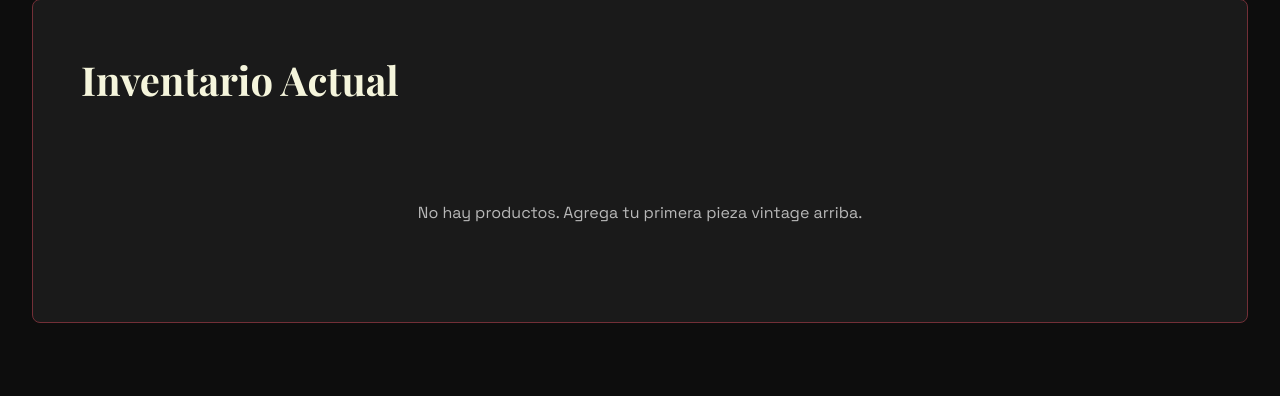
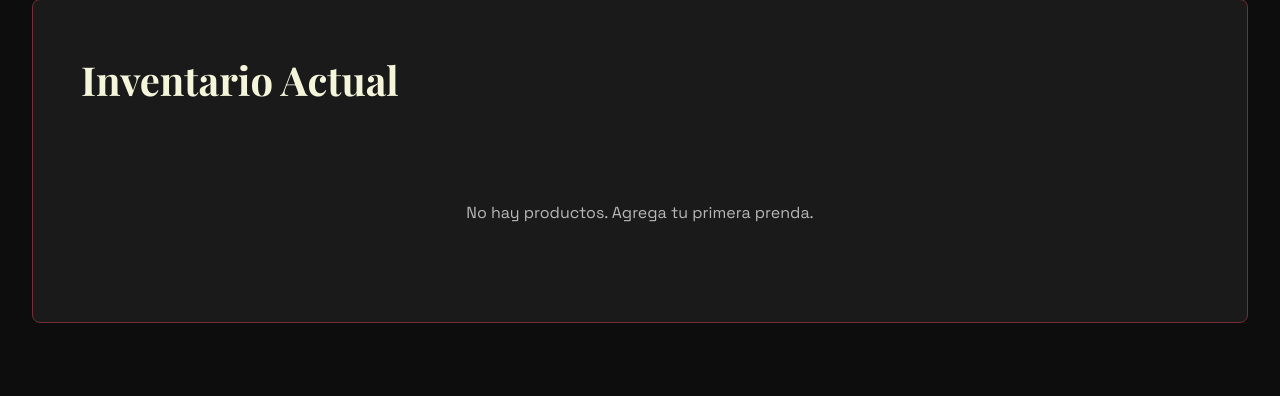
Before and after one commit to raesttleten/tienda-ropa-upcycling, a FastAPI app: page /admin in a window 1280 px wide. Shown: the part 1110-1506 px from the top of the page. Run offline with FastAPI, Linux system fonts and the light colour scheme; data that the repository does not hold is empty.

```diff
--- a/templates/admin.html
+++ b/templates/admin.html
@@ -38,7 +38,7 @@
         <section class="agregar-producto">
             <h2>Agregar Nueva Pieza</h2>
             <form method="POST" action="/admin/agregar">
-                <input type="text" name="nombre" placeholder="Nombre del producto *" required>
+                <input type="text" step="0.01" name="nombre" placeholder="Nombre del producto *" required>
 
                 <select name="categoria" required>
                     <option value="">Seleccionar categoría *</option>
@@ -127,7 +127,7 @@
             </table>
             {% else %}
             <p style="text-align: center; color: var(--light-gray); padding: 3rem;">
-                No hay productos. Agrega tu primera pieza vintage arriba.
+                No hay productos. Agrega tu primera prenda.
             </p>
             {% endif %}
         </section>
```
